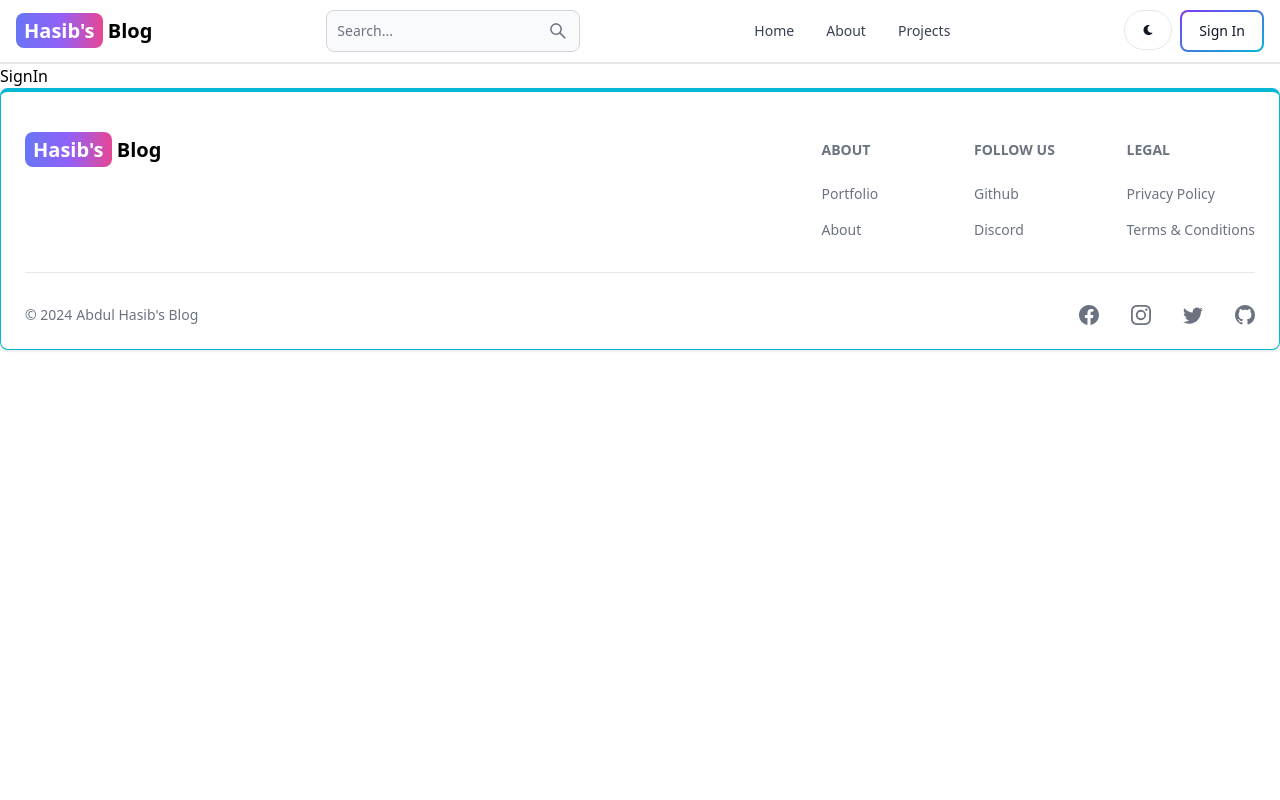
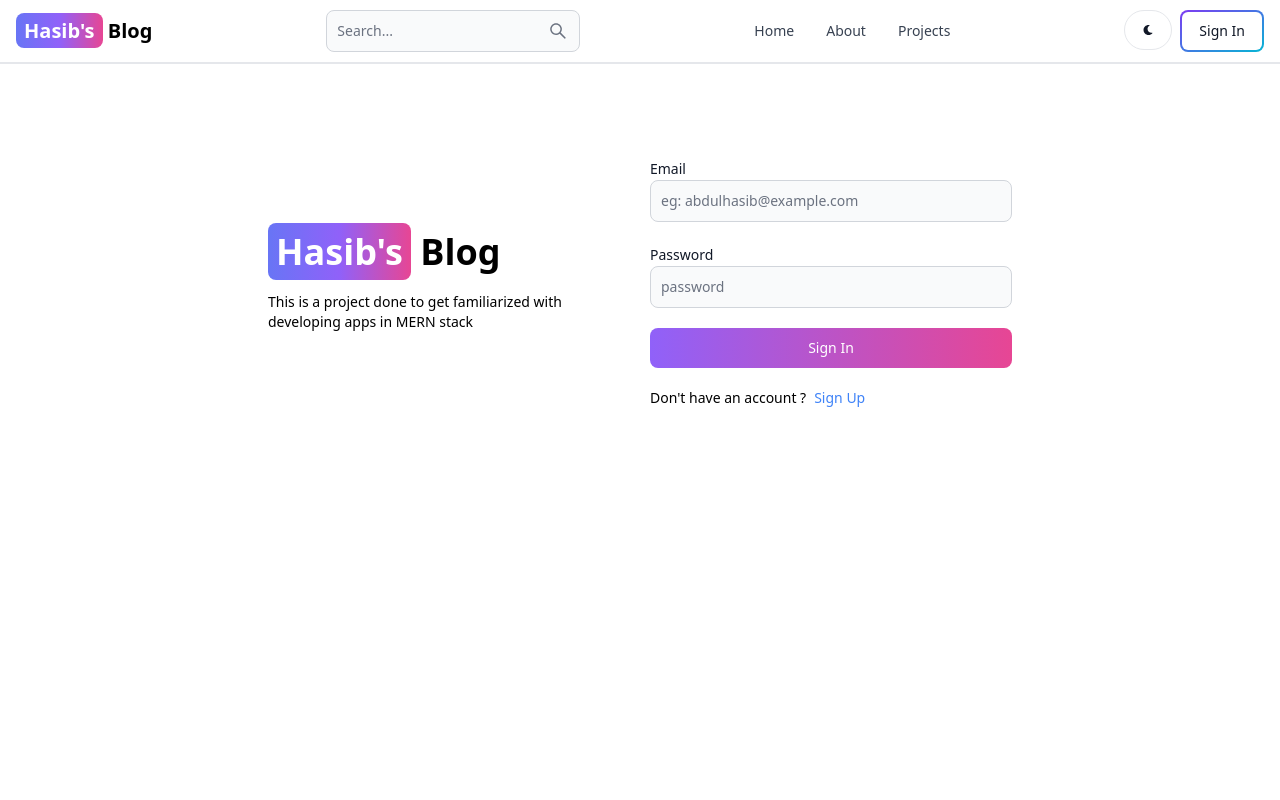
Before and after one commit to abdulhasibn/MERN-blog, a React (Vite) app in the folder client/: page /sign-in in a window 1280 px wide. Shown: the top 800 px of the page. Built offline with nearby package versions, Linux system fonts and the light colour scheme.

Commit message:
Complete signin functionality

```diff
--- a/client/src/pages/SignIn.jsx
+++ b/client/src/pages/SignIn.jsx
@@ -1,5 +1,118 @@
-import React from "react";
+import React, { useState } from "react";
+import { Link, useNavigate } from "react-router-dom";
+import { Label, TextInput, Button, Alert, Spinner } from "flowbite-react";
+import { ToastContainer, toast } from "react-toastify";
+import "react-toastify/dist/ReactToastify.css";
 
 export default function SignIn() {
-  return <div>SignIn</div>;
+  const [formData, setFormData] = useState({});
+  const [errorMessage, setErrorMessage] = useState("");
+  const [loading, setLoading] = useState(false);
+  const navigate = useNavigate();
+  function handleChange(e) {
+    setFormData({ ...formData, [e.target.id]: e.target.value.trim() });
+  }
+
+  async function handleSubmit(e) {
+    console.log("works");
+    e.preventDefault();
+    try {
+      setLoading(true);
+      setErrorMessage(null);
+      const { email, password } = formData;
+      if (!email || !password) {
+        setLoading(false);
+        return setErrorMessage("All fields are required");
+      }
+      const res = await fetch("/api/auth/signin", {
+        method: "POST",
+        headers: { "Content-Type": "application/json" },
+        body: JSON.stringify(formData),
+      });
+      const data = await res.json();
+
+      setLoading(false);
+      if (data.success === false) {
+        data.statusCode === 403
+          ? setErrorMessage("Email and Password does not match ")
+          : setErrorMessage("User does not exist, trying signing up");
+      }
+
+      navigate("/");
+      console.log(data);
+    } catch (error) {
+      setErrorMessage(error.message);
+      setLoading(false);
+    }
+  }
+  return (
+    <div className="min-h-screen mt-20">
+      <div className="flex p-3 max-w-3xl mx-auto flex-col md:flex-row md:items-center gap-5">
+        {/* left */}
+        <div className="flex-1">
+          <Link
+            to="/"
+            className="self-center whitespace-nowrap font-semibold dark:text-white text-4xl"
+          >
+            <span className="px-2 py-1 bg-gradient-to-r from-indigo-500 via-purple-500 to-pink-500 rounded-lg text-white">
+              Hasib's
+            </span>{" "}
+            Blog
+          </Link>
+          <p className="text-sm mt-5">
+            This is a project done to get familiarized with developing apps in
+            MERN stack
+          </p>
+        </div>
+        {/*right*/}
+        <div className="flex-1">
+          <form className="flex flex-col gap-5" onSubmit={handleSubmit}>
+            <div>
+              <Label value="Email" />
+              <TextInput
+                type="email"
+                placeholder="eg: abdulhasib@example.com"
+                id="email"
+                onChange={handleChange}
+              />
+            </div>
+            <div>
+              <Label value="Password" />
+              <TextInput
+                type="password"
+                placeholder="password"
+                id="password"
+                onChange={handleChange}
+              />
+            </div>
+
+            <Button
+              gradientDuoTone="purpleToPink"
+              type="submit"
+              disabled={loading}
+            >
+              {loading ? (
+                <div>
+                  <Spinner size="sm" /> <span className="pl-3">Loading..</span>
+                </div>
+              ) : (
+                "Sign In"
+              )}
+            </Button>
+          </form>
+          <div className="flex gap-2 text-sm mt-5">
+            <span>Don't have an account ?</span>
+            <Link to="/sign-up" className="text-blue-500">
+              Sign Up
+            </Link>
+          </div>
+          {errorMessage && (
+            <Alert color="red" className="mt-5">
+              {errorMessage}
+            </Alert>
+          )}
+        </div>
+      </div>
+    </div>
+  );
 }
--- a/client/src/pages/SignUp.jsx
+++ b/client/src/pages/SignUp.jsx
@@ -19,6 +19,7 @@
       setErrorMessage(null);
       const { username, email, password } = formData;
       if (!username || !email || !password) {
+        setLoading(false);
         return setErrorMessage("All fields are required");
       }
       const res = await fetch("/api/auth/signup", {
@@ -42,6 +43,7 @@
       console.log(data);
     } catch (error) {
       setErrorMessage(error.message);
+      setLoading(false);
     }
   }
   return (
@@ -110,7 +112,7 @@
           </form>
           <div className="flex gap-2 text-sm mt-5">
             <span>Have an account already ?</span>
-            <Link to="sign-in" className="text-blue-500">
+            <Link to="/sign-in" className="text-blue-500">
               Sign In
             </Link>
           </div>
--- a/package.json
+++ b/package.json
@@ -16,6 +16,7 @@
     "dotenv": "^16.3.2",
     "express": "^4.18.2",
     "jsonwebtoken": "^9.0.2",
-    "mongoose": "^8.1.0"
+    "mongoose": "^8.1.0",
+    "react-toastify": "^10.0.3"
   }
 }
```
Also changed, not shown: 1 other file (tests, documents, lock files or other folders).
